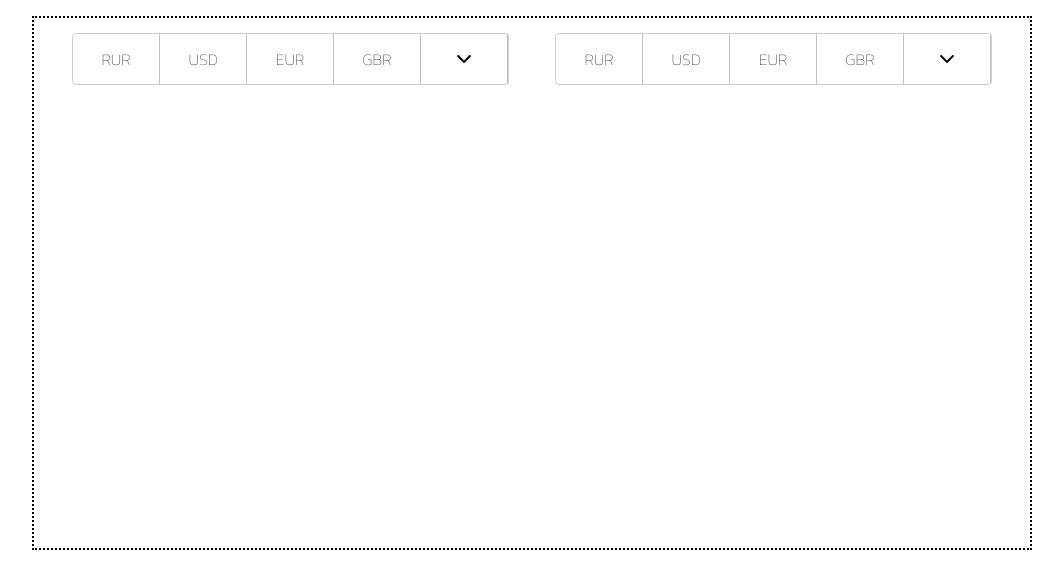
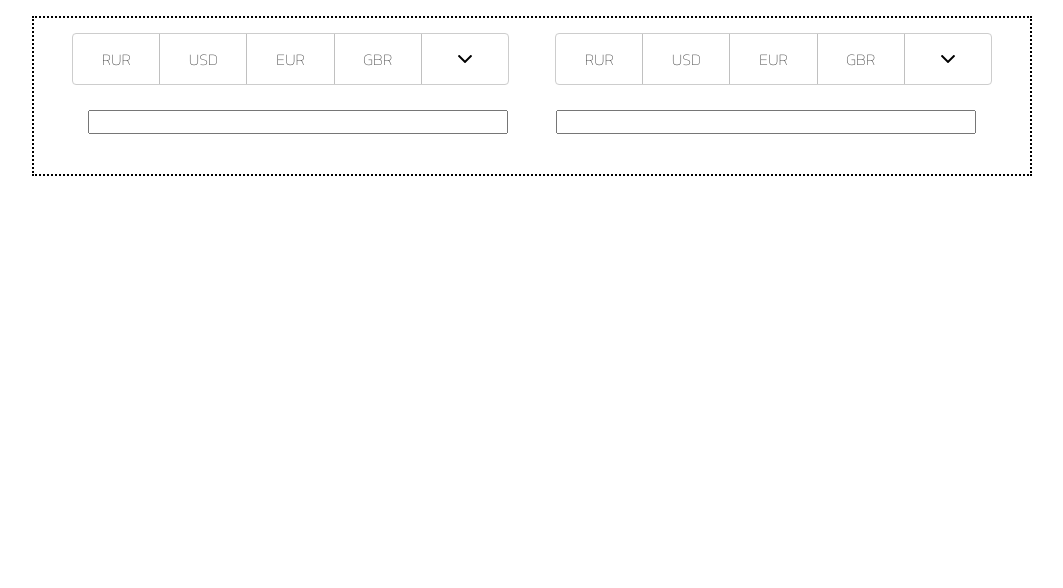
Before and after one commit to waleriQ/currency_converter, a plain HTML site: page index.html in a window 1280 px wide. Shown: the part 94-682 px from the top of the page, without its empty margins (108-1171 px from the left). Drawn offline with Linux system fonts and the light colour scheme.

Commit message:
creating inputs

```diff
--- a/index.html
+++ b/index.html
@@ -78,12 +78,17 @@
                         </div>
                     </div>
                 </div>
+                <div class="calc__input_box">
+                    <input type="text" class="calc__input_box__input">
+                    <input type="text" class="calc__input_box__input">
+                </div>
             </div>
 
         </div>
 
     </div>
 </section>
+
 <script src="/script.js" ></script>
 </body>
 </html>
--- a/style.css
+++ b/style.css
@@ -9,7 +9,7 @@
 .container {
     max-width: 1000px;
     margin: 0 auto;
-   text-align: center;
+    text-align: center;
 }
 .header__title {
     font-size: 50px;
@@ -23,7 +23,7 @@
 .calc {
     padding: 15px; /* паддинги бокса*/
     border: 2px dotted black;
-    height: 500px;
+height: 100%;
 }
 .calc__box {
     width: 100%;
@@ -37,16 +37,14 @@
 }
 .calc__side {
     display: flex;
-   width: 100%;
+    width: 100%;
     justify-content: center;
-
 }
 .calc__switcher {
     display: flex;
     border: 1px solid #cdcdcd;
     border-radius: 4px;
     width: 90%;
-    height: 10%;
 }
 .calc__switcher__item {
     border-right: 1px solid #c0c0c0;
@@ -57,9 +55,20 @@
     font-family: 'Kanit', sans-serif;
     padding: 17px;
     font-weight: 100;
+    cursor: pointer;
 }
 .calc__switcher__item:last-child {
     background: url("./assets/img/angle-arrow-down.svg") no-repeat 50%;
     background-size: 14px;
-
+    border: none;
 }
+.calc__input_box {
+    justify-content: space-around;
+    margin: 10px 0;
+    padding: 15px 15px;
+    display: flex;
+}
+.calc__input_box__input {
+    width: 44%;
+    max-height: 300px;
+}
```
Lines whose indentation alone changed are shown as unchanged.
